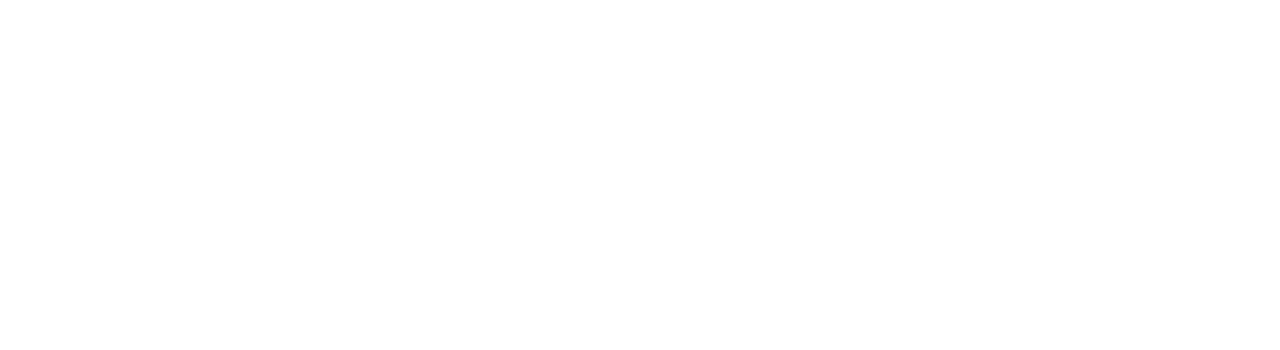
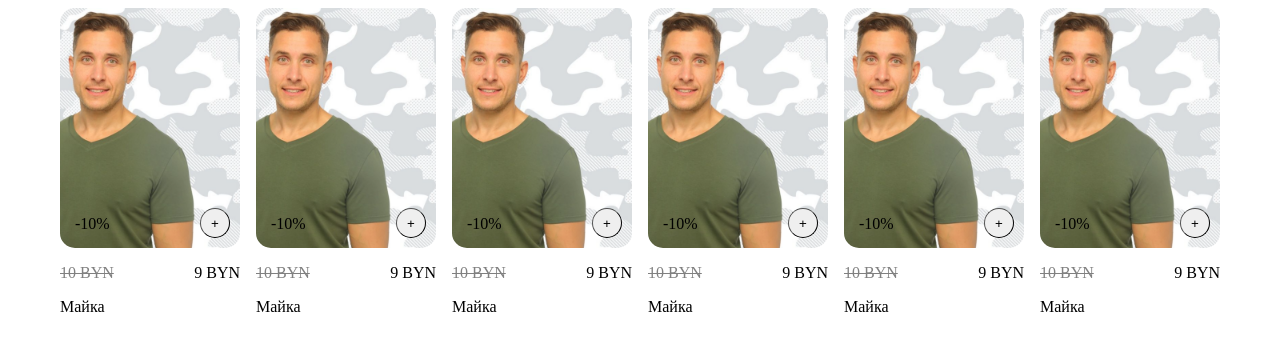
Before and after one commit to vorobyshek228/courseProject, a website built with Parcel: page src/index.html in a window 1280 px wide. Built offline with nearby package versions, Linux system fonts and the light colour scheme.

Commit message:
add goods aera

```diff
--- /dev/null
+++ b/src/css/style.scss
@@ -0,0 +1,68 @@
+
+.goods-aera{
+  display: flex;
+  align-content: center;
+  justify-content: center;
+  gap: 16px;
+  flex-wrap: wrap;
+  .goods-card{
+    width: 180px;
+    height: 240px;
+    // min-width: 130px;
+    // min-height: 170px;
+    position: relative;
+   margin-bottom: 6em;
+
+   .goods-card--img{
+    border-radius: 15px;
+    height: 100%;
+    width: 100%;
+    background: url("/src/img/test.png");
+    background-position: center;
+    background-size: cover;
+   }
+    img{
+      border-radius: 15px;
+      height: 100%;
+      width: 100%;
+      object-fit: contain;
+    }
+    .goods-card--pricing{
+      display: flex;
+    }
+    .price{
+      text-decoration: line-through;
+      color: grey;
+      margin-right: auto;
+    }
+    .user-price{
+      margin-left: auto;
+    }
+    .diskont{
+      position: absolute;
+      bottom: 15px;
+      left: 15px;
+    }
+    .goods-card--image-info{
+      margin-bottom: -3em;
+    }
+    button{
+      position: absolute;
+      bottom: 10px;
+      right: 10px;
+      height: 30px;
+      width: 30px;
+      border-radius: 50%;
+      border-width: 1px;
+      transition: 0.4s;
+      &:hover{
+        background-color: blue;
+
+      }
+      &:active{
+        background-color: aqua;
+      }
+    }
+
+  }
+}
--- a/src/css/zero.css
+++ /dev/null
@@ -1,36 +0,0 @@
-*{
-	padding: 0;
-	margin: 0;
-	border: 0;
-}
-*,*:before,*:after{
-	-moz-box-sizing: border-box;
-	-webkit-box-sizing: border-box;
-	box-sizing: border-box;
-}
-:focus,:active{outline: none;}
-a:focus,a:active{outline: none;}
-
-/* nav,footer,header,aside{display: block;} */
-
-html,body{
-	height: 100%;
-	width: 100%;
-	font-size: 100%;
-	line-height: 1;
-	font-size: 14px;
-	-ms-text-size-adjust: 100%;
-	-moz-text-size-adjust: 100%;
-	-webkit-text-size-adjust: 100%;
-}
-input,button,textarea{font-family:inherit;}
-
-input::-ms-clear{display: none;}
-button{cursor: pointer;}
-button::-moz-focus-inner {padding:0;border:0;}
-a, a:visited{text-decoration: none;}
-a:hover{text-decoration: none;}
-ul li{list-style: none;}
-img{vertical-align: top;}
-
-h1,h2,h3,h4,h5,h6{font-size:inherit;font-weight: 400;}
--- a/src/index.html
+++ b/src/index.html
@@ -4,10 +4,48 @@
     <meta charset="UTF-8">
     <meta http-equiv="X-UA-Compatible" content="IE=edge">
     <meta name="viewport" content="width=device-width, initial-scale=1.0">
-    <link rel="stylesheet" href="css/style.css">
     <title>Document</title>
+    <link rel="stylesheet" href="./css/style.css">
 </head>
 <body>
-    <script src="js/script.js" type="module"></script>
+    <section class="goods-aera">
+        <div class=" goods-card">
+                <div class="goods-card--img" ></div>
+                <p class="goods-card--pricing"><span class="price">10 BYN</span>  <span class="user-price">9 BYN</span></p>
+                <p class="goods-card--title"><span class="name">Майка</span></p>
+                <p class="goods-card--image-info"><button>+</button><span class="diskont">-10%</span></p>
+        </div>
+        <div class=" goods-card">
+            <div class="goods-card--img" ></div>
+            <p class="goods-card--pricing"><span class="price">10 BYN</span>  <span class="user-price">9 BYN</span></p>
+            <p class="goods-card--title"><span class="name">Майка</span></p>
+            <p class="goods-card--image-info"><button>+</button><span class="diskont">-10%</span></p>
+        </div>
+        <div class=" goods-card">
+                <div class="goods-card--img" ></div>
+                <p class="goods-card--pricing"><span class="price">10 BYN</span>  <span class="user-price">9 BYN</span></p>
+                <p class="goods-card--title"><span class="name">Майка</span></p>
+                <p class="goods-card--image-info"><button>+</button><span class="diskont">-10%</span></p>
+        </div>
+        <div class=" goods-card">
+            <div class="goods-card--img" ></div>
+            <p class="goods-card--pricing"><span class="price">10 BYN</span>  <span class="user-price">9 BYN</span></p>
+            <p class="goods-card--title"><span class="name">Майка</span></p>
+            <p class="goods-card--image-info"><button>+</button><span class="diskont">-10%</span></p>
+        </div>
+        <div class=" goods-card">
+            <div class="goods-card--img" ></div>
+            <p class="goods-card--pricing"><span class="price">10 BYN</span>  <span class="user-price">9 BYN</span></p>
+            <p class="goods-card--title"><span class="name">Майка</span></p>
+            <p class="goods-card--image-info"><button>+</button><span class="diskont">-10%</span></p>
+        </div>
+        <div class=" goods-card">
+            <div class="goods-card--img" ></div>
+            <p class="goods-card--pricing"><span class="price">10 BYN</span>  <span class="user-price">9 BYN</span></p>
+            <p class="goods-card--title"><span class="name">Майка</span></p>
+            <p class="goods-card--image-info"><button>+</button><span class="diskont">-10%</span></p>
+        </div>
+    </section>
+    <script src="script.js"></script>
 </body>
 </html>
--- /dev/null
+++ b/src/script.js
@@ -0,0 +1,46 @@
+// CREDITS : https://www.cssscript.com/image-zoom-pan-hover-detail-view/
+var addZoom = (target) => {
+    // (A) GET CONTAINER + IMAGE SOURCE
+    let images = document.querySelectorAll(target);
+    images.forEach(element => {
+        let container = element
+        imgsrc = container.currentStyle || window.getComputedStyle(container, false);
+        imgsrc = imgsrc.backgroundImage.slice(4, -1).replace(/"/g, "");
+
+    // (B) LOAD IMAGE + ATTACH ZOOM
+    let img = new Image();
+    img.src = imgsrc;
+    img.onload = () => {
+      // (B1) CALCULATE ZOOM RATIO
+      let ratio = img.naturalHeight / img.naturalWidth,
+          percentage = ratio * 100 + "%";
+
+      // (B2) ATTACH ZOOM ON MOUSE MOVE
+      container.onmousemove = (e) => {
+        let rect = e.target.getBoundingClientRect(),
+            xPos = e.clientX - rect.left,
+            yPos = e.clientY - rect.top,
+            xPercent = xPos / (container.clientWidth / 100) + "%",
+            yPercent = yPos / ((container.clientWidth * ratio) / 100) + "%";
+
+        Object.assign(container.style, {
+          backgroundPosition: xPercent + " " + yPercent,
+          backgroundSize: img.naturalWidth + "px"
+        });
+      };
+
+      // (B3) RESET ZOOM ON MOUSE LEAVE
+      container.onmouseleave = (e) => {
+        Object.assign(container.style, {
+          backgroundPosition: "center",
+          backgroundSize: "cover"
+        });
+      };
+    }
+    });
+
+
+  };
+
+  // (C) ATTACH FOLLOW ZOOM
+  window.onload = () => { addZoom(".goods-card--img"); };
--- a/src/templates/card/zero.css
+++ /dev/null
@@ -1,36 +0,0 @@
-*{
-	padding: 0;
-	margin: 0;
-	border: 0;
-}
-*,*:before,*:after{
-	-moz-box-sizing: border-box;
-	-webkit-box-sizing: border-box;
-	box-sizing: border-box;
-}
-:focus,:active{outline: none;}
-a:focus,a:active{outline: none;}
-
-/* nav,footer,header,aside{display: block;} */
-
-html,body{
-	height: 100%;
-	width: 100%;
-	font-size: 100%;
-	line-height: 1;
-	font-size: 14px;
-	-ms-text-size-adjust: 100%;
-	-moz-text-size-adjust: 100%;
-	-webkit-text-size-adjust: 100%;
-}
-input,button,textarea{font-family:inherit;}
-
-input::-ms-clear{display: none;}
-button{cursor: pointer;}
-button::-moz-focus-inner {padding:0;border:0;}
-a, a:visited{text-decoration: none;}
-a:hover{text-decoration: none;}
-ul li{list-style: none;}
-img{vertical-align: top;}
-
-h1,h2,h3,h4,h5,h6{font-size:inherit;font-weight: 400;}
```
Also changed, not shown: src/css/style.css, src/img/test.png (added), src/templates/card/style.css (deleted), 1 other file.
